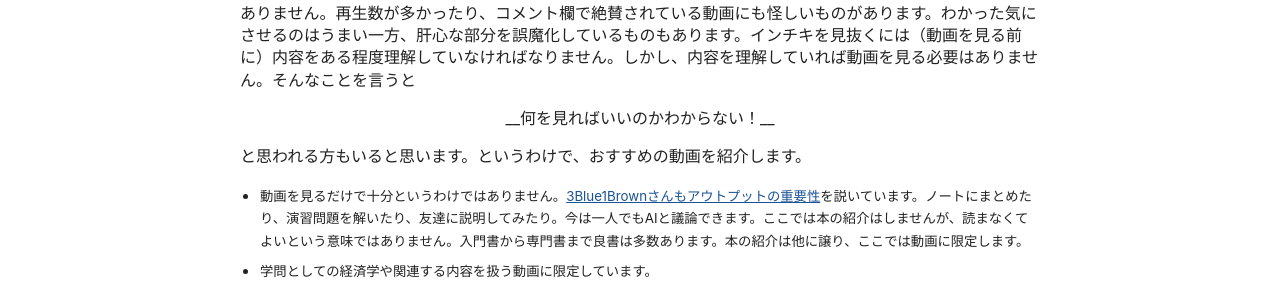
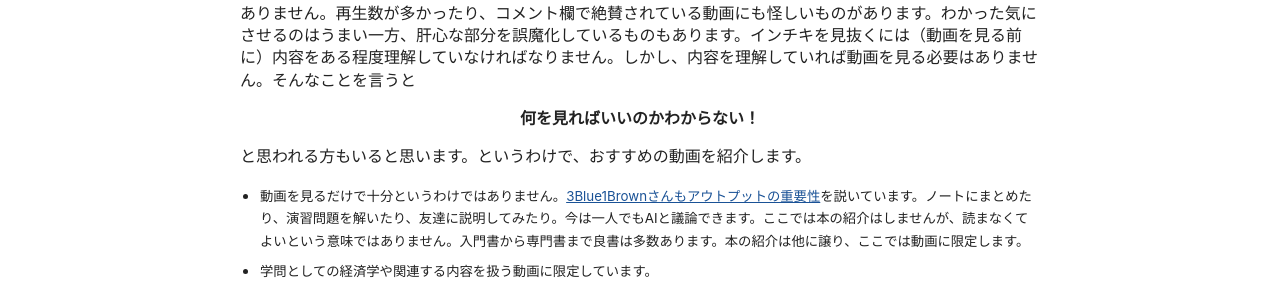
Before and after one commit to tetsuyahoshino137/tetsuyahoshino137.github.io, a Jekyll site: the page built from posts/youtube.md, in a window 1280 px wide and 900 px high. Shown: the part 186-478 px from the top of the window. Built offline with Jekyll 4.4.1, drawn with Linux system fonts in a browser that asks for light colours.

```diff
--- a/posts/youtube.md
+++ b/posts/youtube.md
@@ -8,7 +8,7 @@ permalink: /posts/youtube/
 
 YouTubeで勉強なんて当たり前になりました。勉強になる動画がたくさんある一方で、インチキ動画も少なくありません。再生数が多かったり、コメント欄で絶賛されている動画にも怪しいものがあります。わかった気にさせるのはうまい一方、肝心な部分を誤魔化しているものもあります。インチキを見抜くには（動画を見る前に）内容をある程度理解していなければなりません。しかし、内容を理解していれば動画を見る必要はありません。そんなことを言うと
 
-<center>__何を見ればいいのかわからない！__</center>
+<center><b>何を見ればいいのかわからない！</b></center>
 
 と思われる方もいると思います。というわけで、おすすめの動画を紹介します。
 
```
